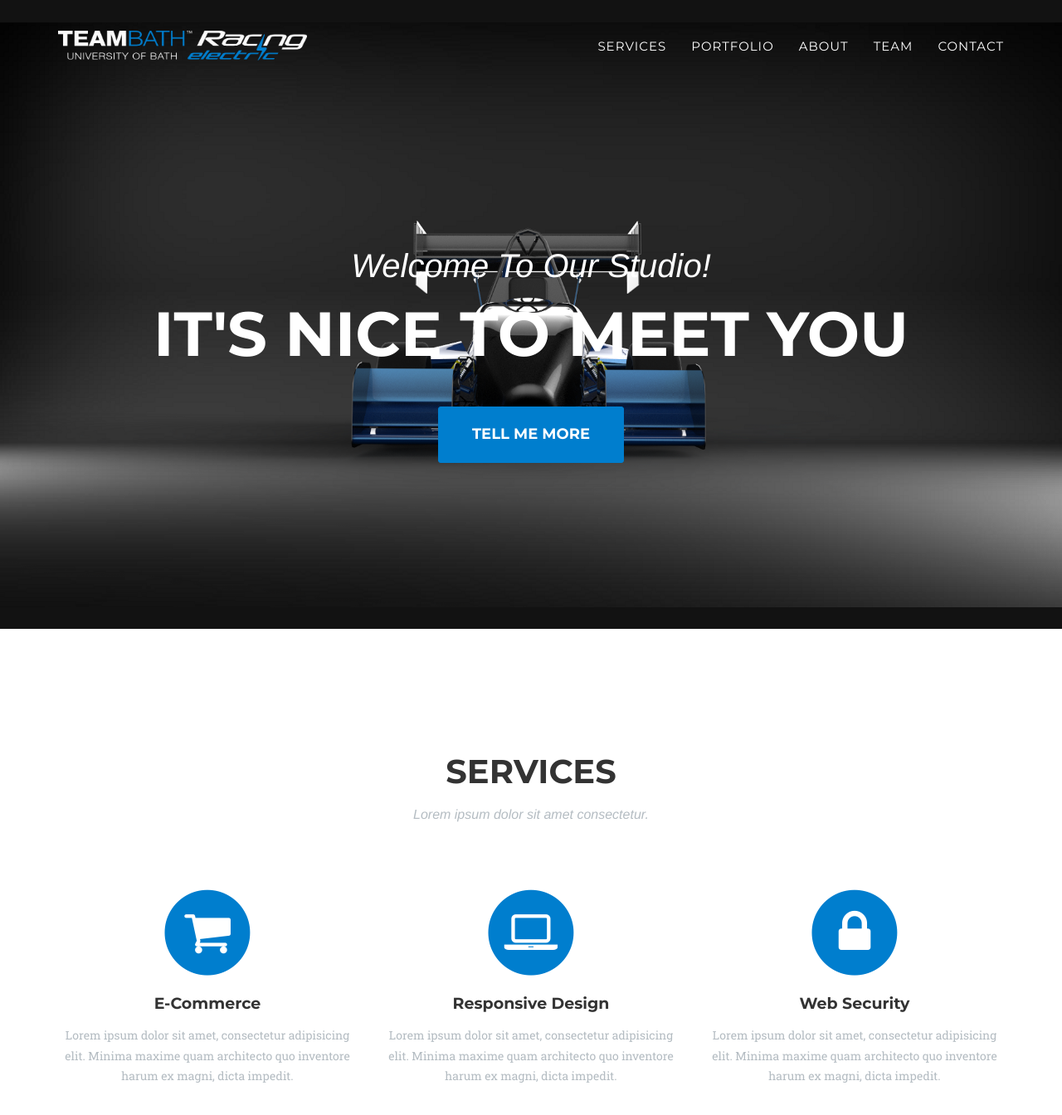
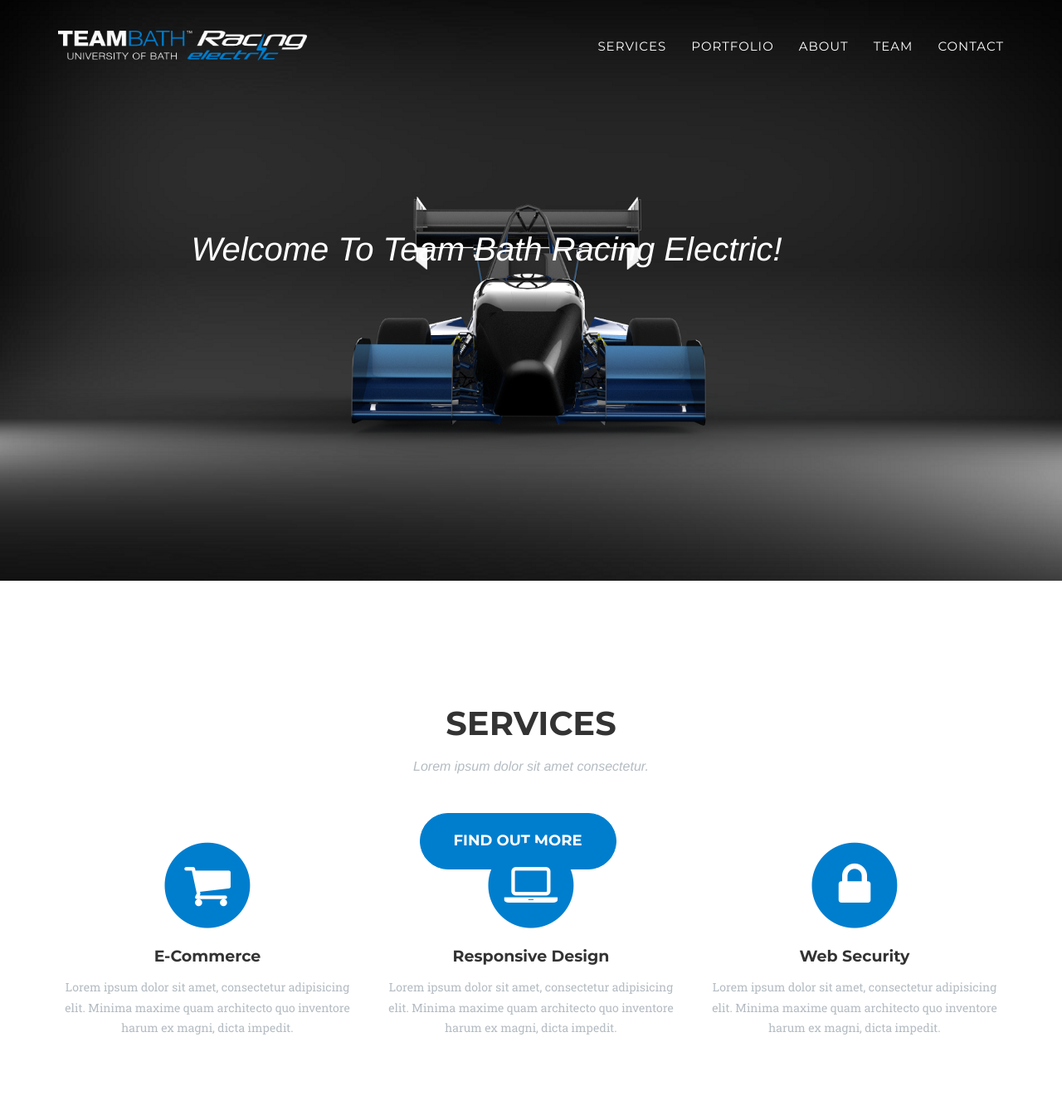
Before and after one commit to teambathracingelectric/teambathracingelectric.github.io, a Jekyll site: the page built from index.html, in a window 1280 px wide and 1400 px high. Shown: the top 1344 px of the window at 83% size. Built offline with Jekyll 4.4.1, drawn with Linux system fonts in a browser that asks for light colours; some web fonts are replaced.

Commit message:
Hardcoded absolute values for button and text in header image... (needs fixing).

```diff
--- a/_includes/header.html
+++ b/_includes/header.html
@@ -48,12 +48,13 @@
 	<header>
 		<div class="container">
 			<div class="intro-text">
-				<div class="intro-lead-in">Welcome To Our Studio!</div>
-				<div class="intro-heading">It's Nice To Meet You</div>
-				<a href="#services" class="page-scroll btn btn-xl">Tell Me More</a>
+				<div class="intro-lead-in">Welcome To Team Bath Racing Electric!</div>
+				<!--<div class="intro-heading">It's Nice To Meet You</div>-->
+				<a href="#services" class="page-scroll btn btn-xl">Find Out More</a>
 			</div>
 		</div>
 	</header>
+
 <!--
 		{% for page in site.pages %}
 		  {% if page.title %}<a class="page-link" href="{{ page.url | prepend: site.baseurl }}">{{ page.title }}</a>{% endif %}
```
Also changed, not shown: _includes/css/agency.css (+9 -3 lines).
